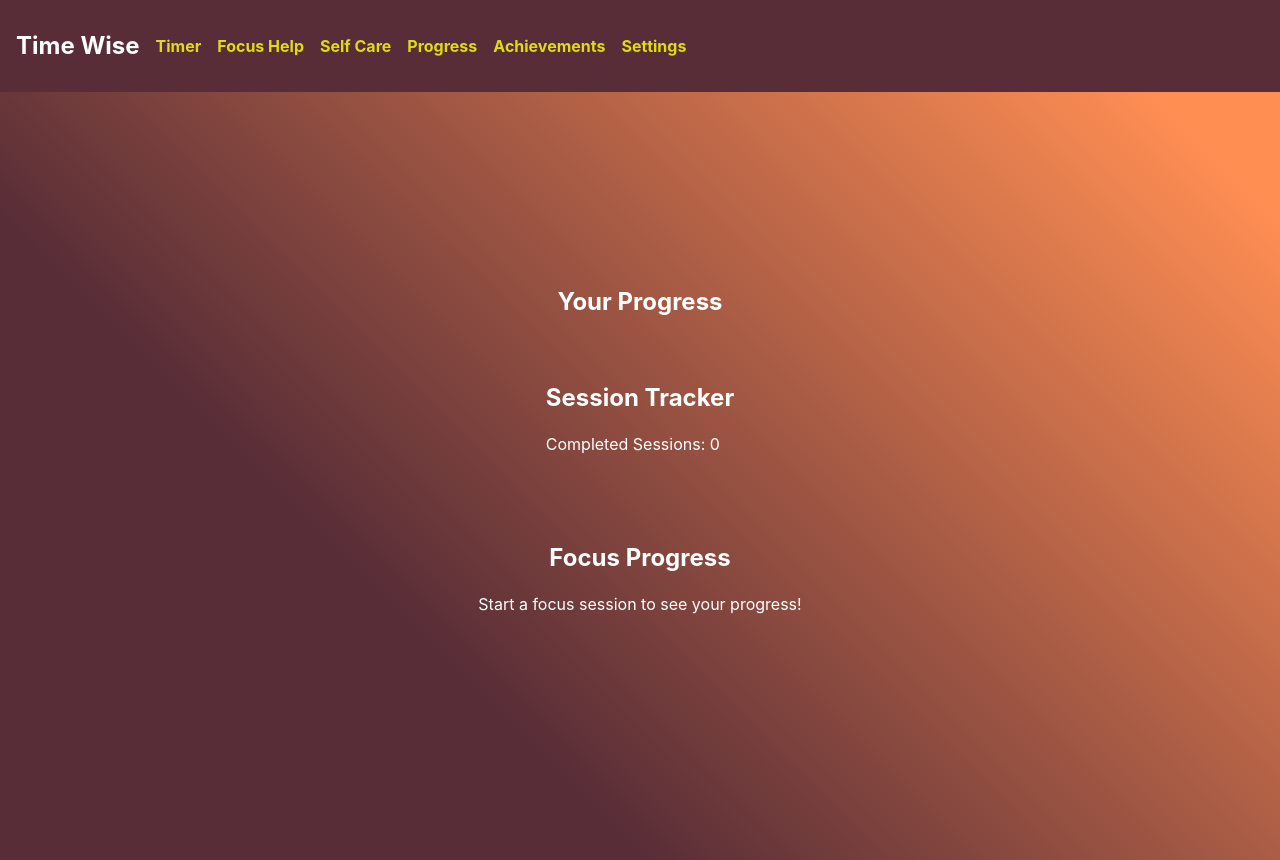
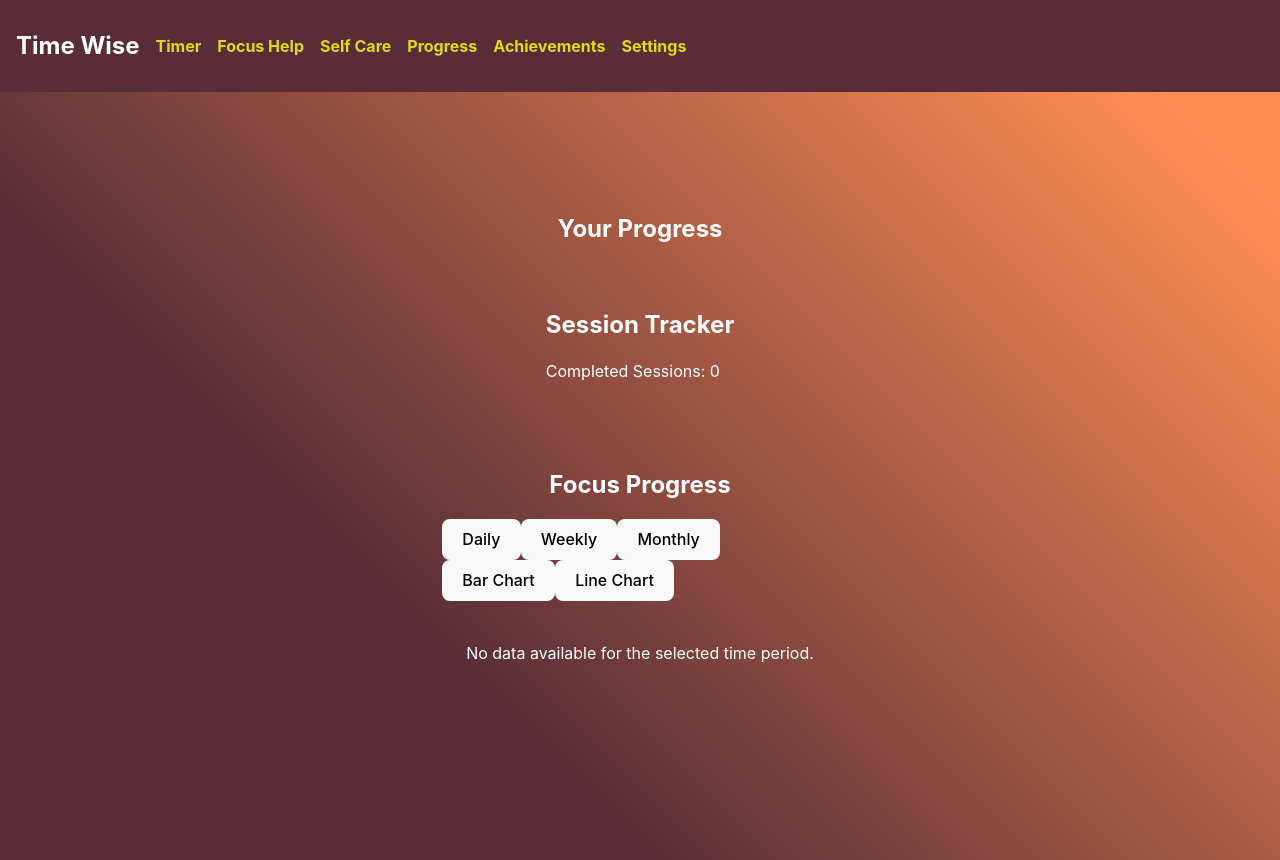
Before and after one commit to Jenni4B/myTimer, a React (Vite) app: page /progress in a window 1280 px wide. Built offline with nearby package versions, Linux system fonts and the light colour scheme.

Commit message:
I can toggle between bar and line charts, I can click the daily/weekly/yearly buttons without issue, but I need the chart to still be better than it is

```diff
--- a/src/components/analytics/charts/toggleChart.jsx
+++ b/src/components/analytics/charts/toggleChart.jsx
@@ -59,15 +59,6 @@ const ToggleChart = () => {
     )
   }
 
-  // Show message if no data is available
-  if (!filteredData.length) {
-    return (
-      <div className="text-center text-gray-500 p-8 rounded-lg border border-gray-200">
-        <p className="text-lg font-medium mb-2">Start a focus session to see your progress!</p>
-      </div>
-    )
-  }
-
   return (
     <div className="focus-chart-container p-4 rounded-lg border border-gray-200">
       {/* Time Filter Buttons */}
@@ -114,6 +105,7 @@ const ToggleChart = () => {
       </div>
     </div>
   )
+
 }
 
 export default ToggleChart
```
